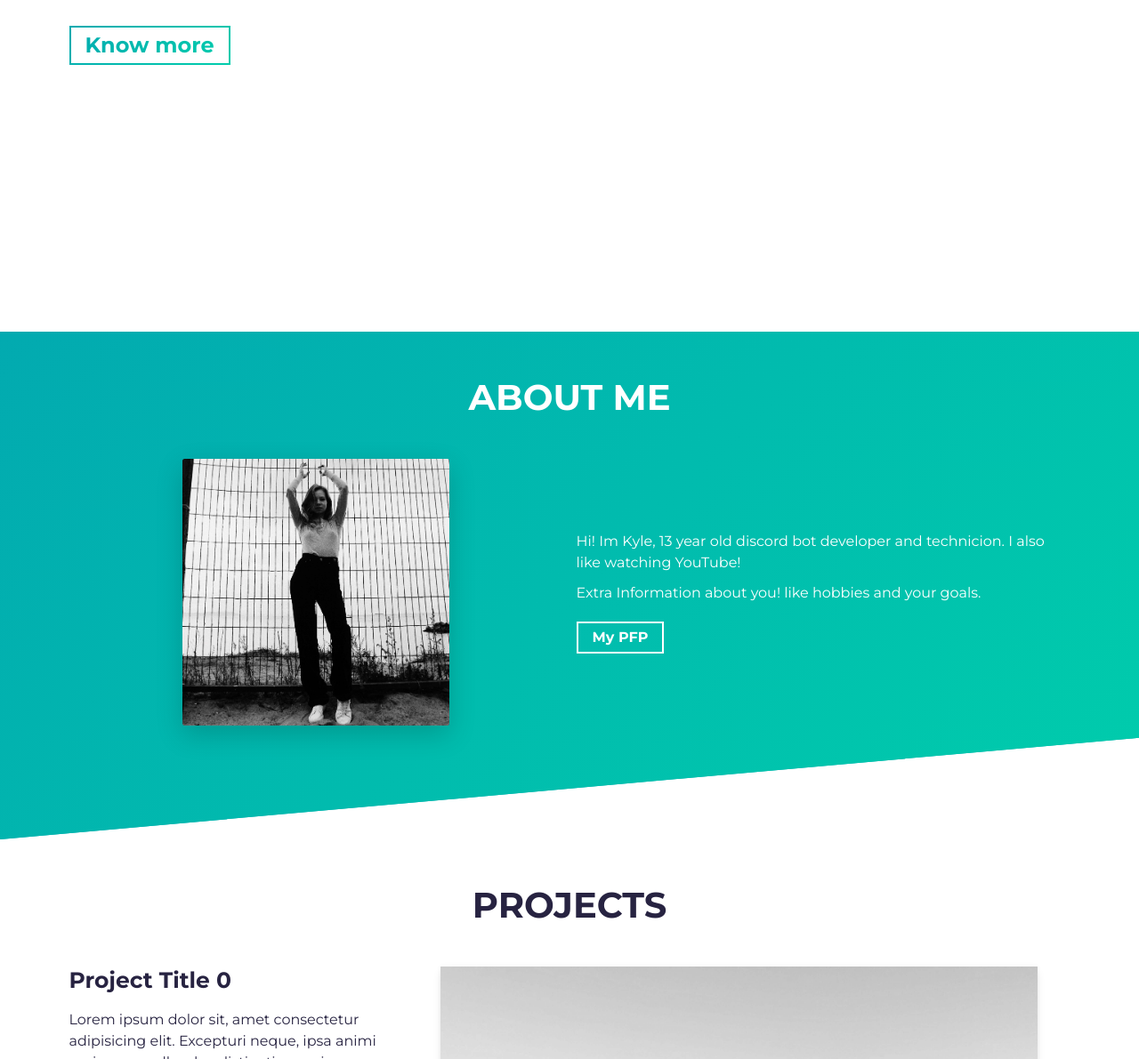
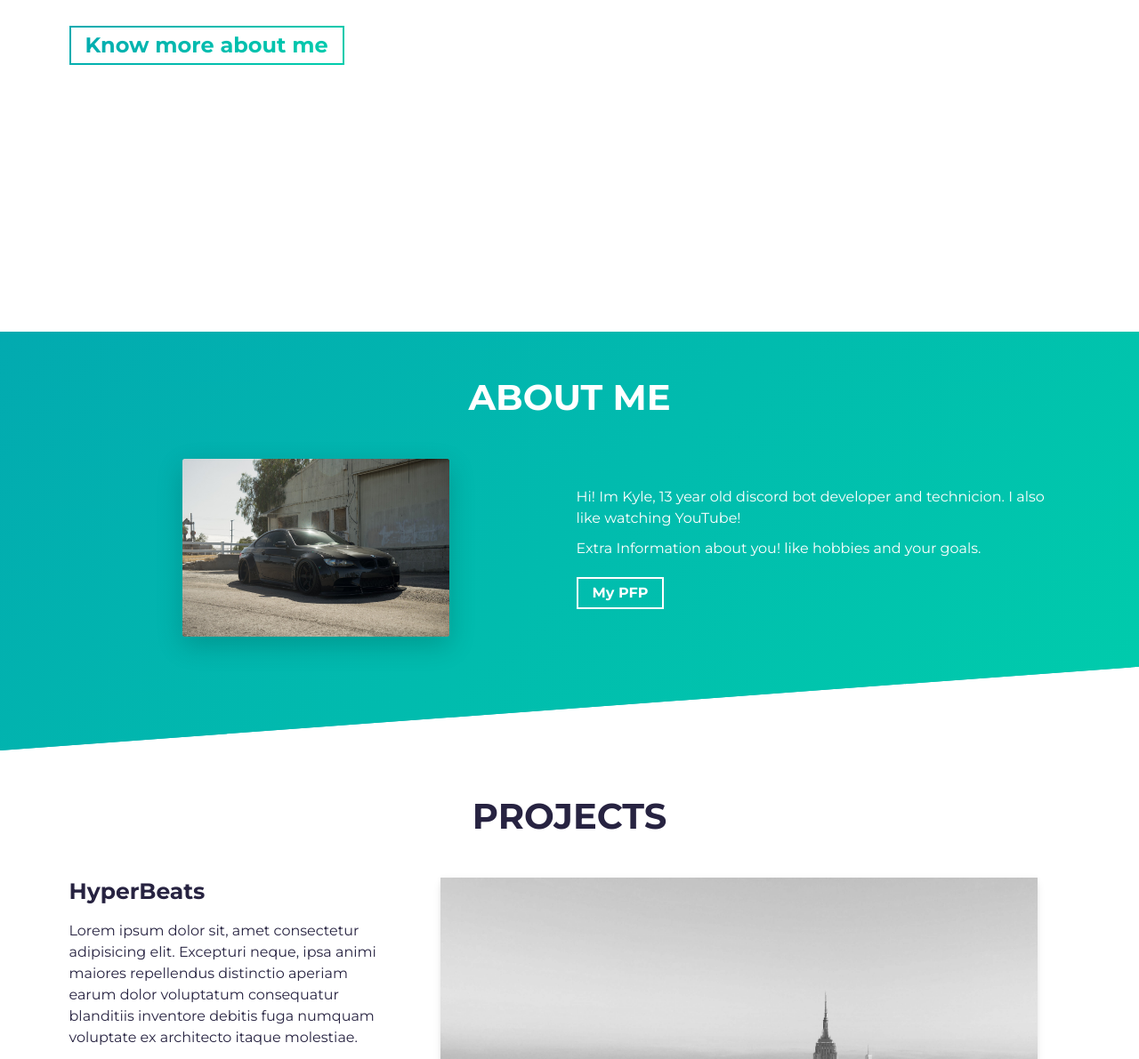
Before and after one commit to KyleGamezYT/portfolio, a website built with Parcel: page src/index.html in a window 1280 px wide. Shown: the part 427-1618 px from the top of the page at 89% size. Built offline with nearby package versions, Linux system fonts and the light colour scheme.

Commit message:
Changed Profile PFP And Added A Custom Domain (https://kyletheduck.ga )

```diff
--- a/src/index.html
+++ b/src/index.html
@@ -52,7 +52,7 @@
         </h1>
         <p class="hero-cta load-hidden">
           <a rel="noreferrer" class="cta-btn cta-btn--hero" href="#about"
-            >Know more</a
+            >Know more about me</a
           >
         </p>
       </div>
@@ -71,7 +71,7 @@
                 class="img-fluid rounded shadow-lg"
                 height="auto"
                 width="300px"
-                src="assets/profile.jpg"
+                src="assets/profile.jpeg"
                 alt="Profile Image"
               />
             </div>
@@ -89,7 +89,7 @@
                   rel="noreferrer"
                   target="_blank"
                   class="cta-btn cta-btn--resume"
-                  location.href="www.youtube.com"
+                  href="ww"
                 >
                   My PFP
                 </a>
@@ -111,7 +111,7 @@
           <div class="row">
             <div class="col-lg-4 col-sm-12">
               <div class="project-wrapper__text load-hidden">
-                <h3 class="project-wrapper__text-title">Project Title 0</h3>
+                <h3 class="project-wrapper__text-title">HyperBeats</h3>
                 <div>
                   <p class="mb-4">
                     Lorem ipsum dolor sit, amet consectetur adipisicing elit.
```
Also changed, not shown: src/assets/profile.jpeg (added), src/assets/profile.jpg (deleted).
